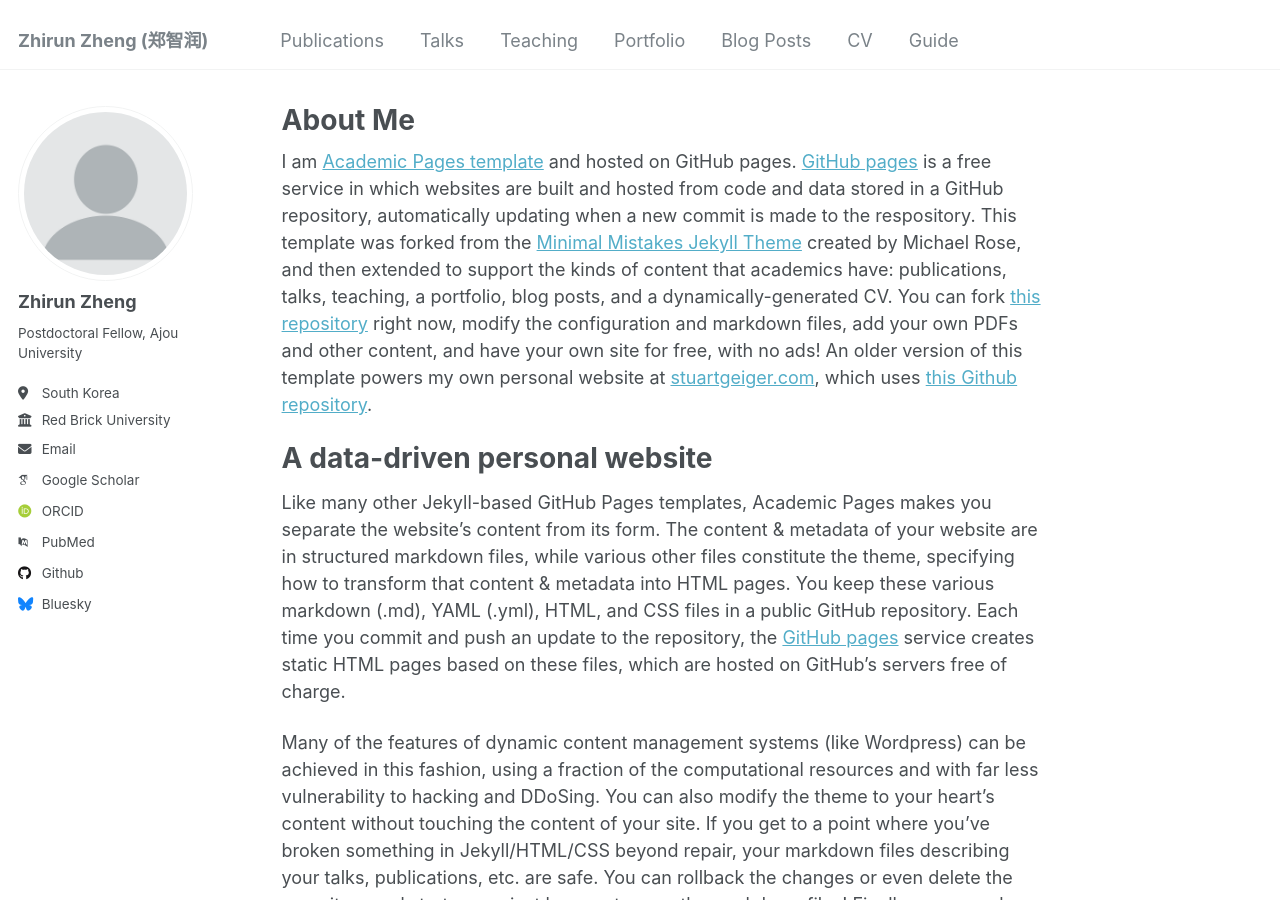
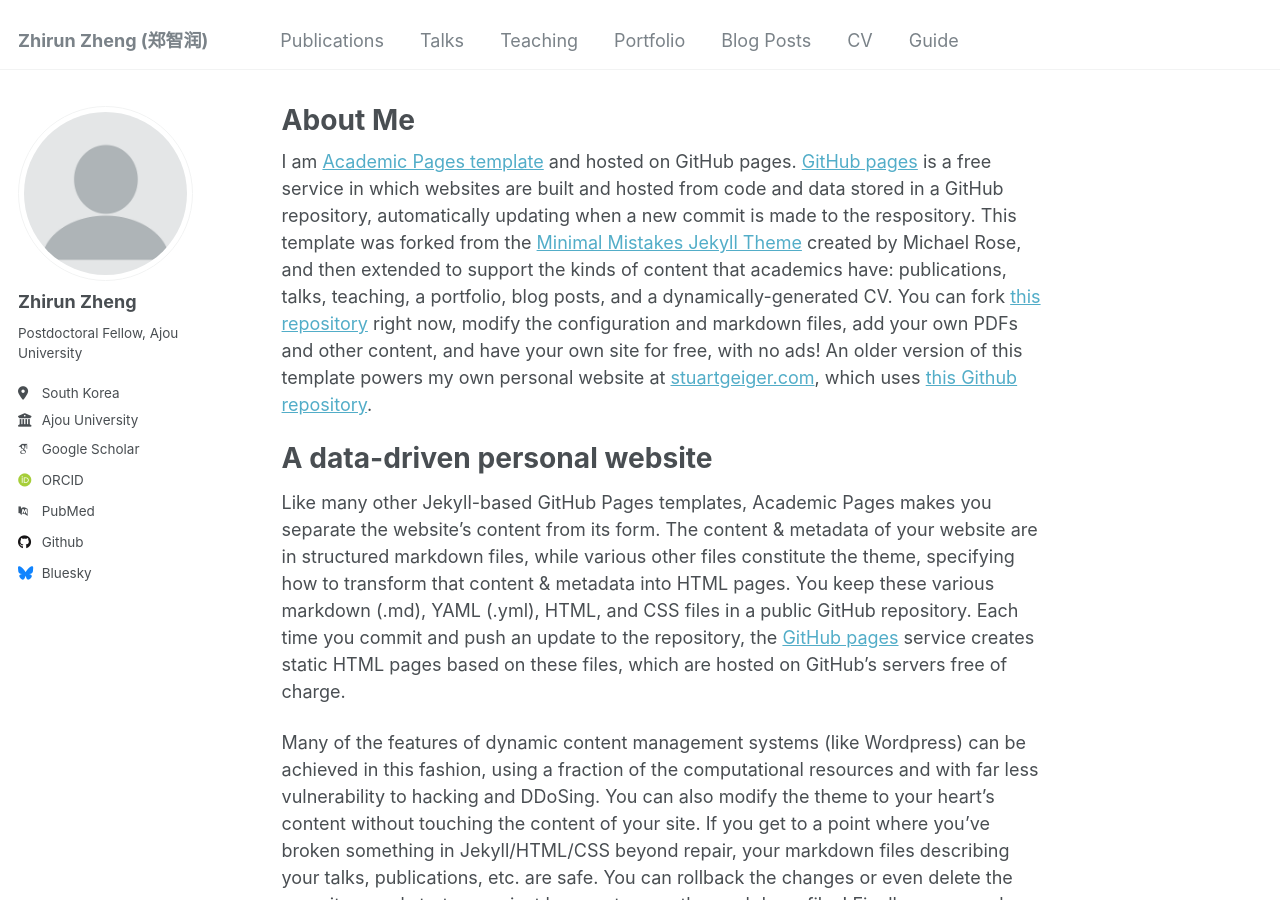
Before and after one commit to zhengzhirun/EN, a Jekyll site: the page built from _pages/about.md, in a window 1280 px wide and 900 px high. Built offline with Jekyll 4.4.1, drawn with Linux system fonts in a browser that asks for light colours; some web fonts are replaced.

Commit message:
Update _config.yml

```diff
--- a/_config.yml
+++ b/_config.yml
@@ -26,9 +26,9 @@ author:
   pronouns         : # example: "she/her"
   bio              : "Postdoctoral Fellow, Ajou University"
   location         : "South Korea"
-  employer         : "Red Brick University"
+  employer         : "Ajou University"
   uri              : # URL
-  email            : "none@example.org"
+  email            : #"none@example.org"
 
   # Academic websites
   arxiv            : # URL - Update with the correct link to your profile
```
